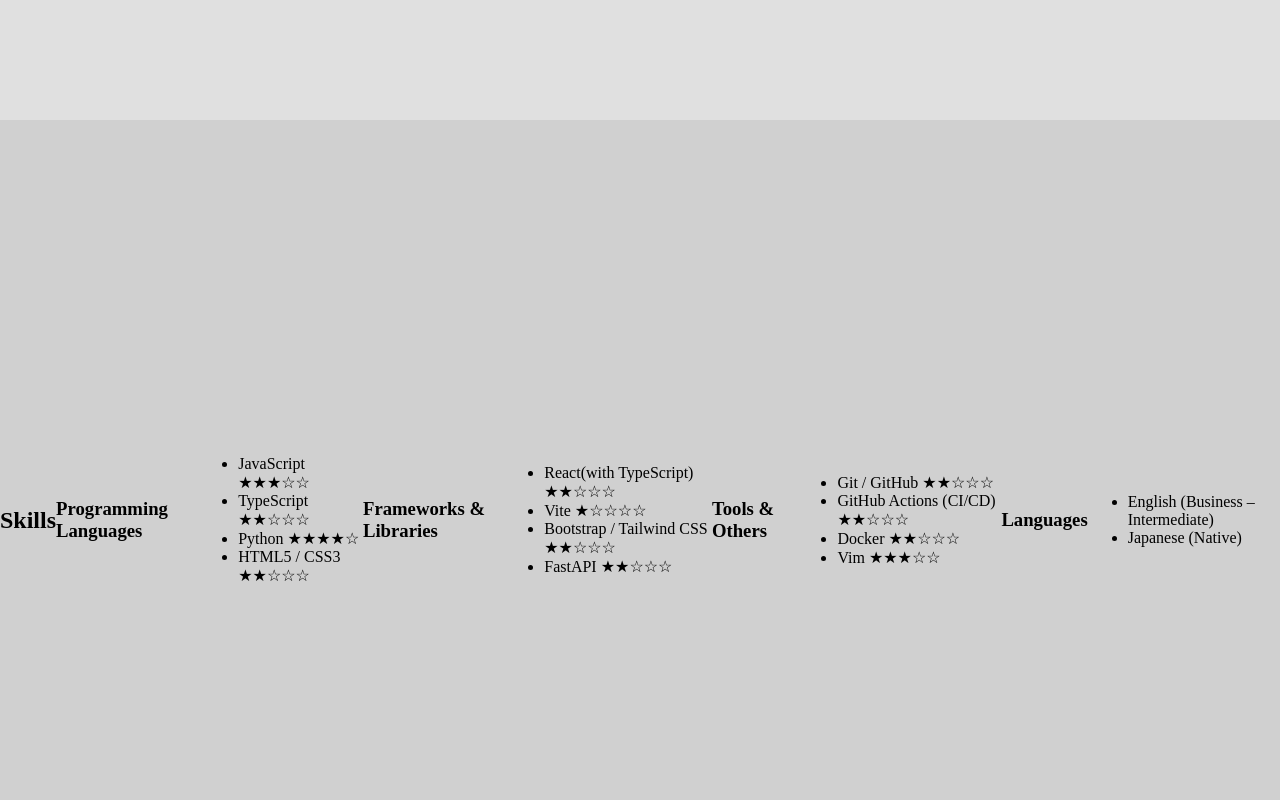
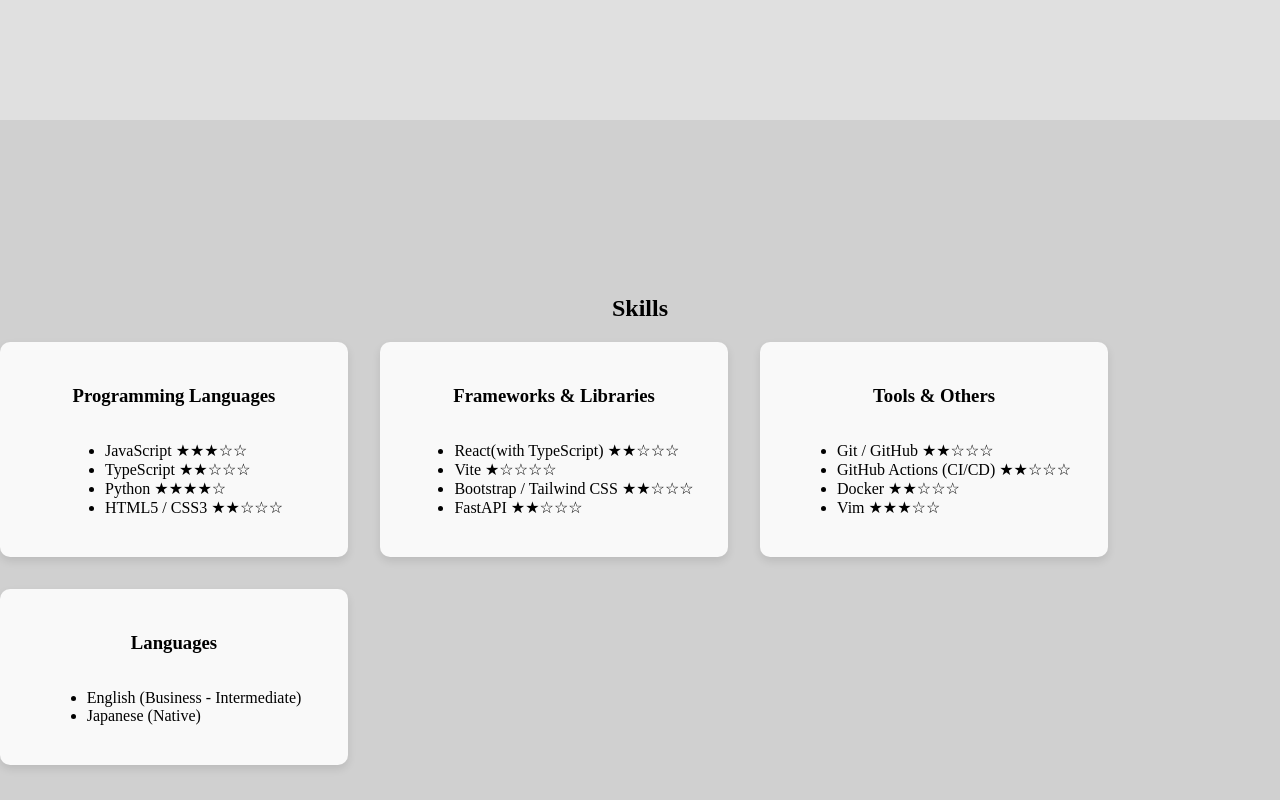
Before and after one commit to HARATetsuto/portfolio, a React (Vite) app: page / in a window 1280 px wide. Shown: the part 800-1600 px from the top of the page. Built offline with nearby package versions, Linux system fonts and the light colour scheme.

Commit message:
feat: style skills section with cards

```diff
--- a/src/components/Skills.tsx
+++ b/src/components/Skills.tsx
@@ -4,6 +4,10 @@ const Skills: React.FC = () => {
   return (
     <section id="skills">
       <h2>Skills</h2>
+
+      <div className="skill-container">
+
+        <div className="skill-card">
           <h3><strong>Programming Languages</strong></h3>
           <ul>
             <li>JavaScript ★★★☆☆</li>
@@ -11,7 +15,9 @@ const Skills: React.FC = () => {
             <li>Python ★★★★☆</li>
             <li>HTML5 / CSS3 ★★☆☆☆</li>
           </ul>
+        </div>
 
+        <div className="skill-card">
           <h3><strong>Frameworks & Libraries</strong></h3>
           <ul>
             <li>React(with TypeScript) ★★☆☆☆</li>
@@ -19,7 +25,10 @@ const Skills: React.FC = () => {
             <li>Bootstrap / Tailwind CSS ★★☆☆☆</li>
             <li>FastAPI ★★☆☆☆</li>
           </ul>
+        </div>
 
+
+        <div className="skill-card">
           <h3><strong>Tools & Others</strong></h3>
           <ul>
             <li>Git / GitHub ★★☆☆☆</li>
@@ -27,13 +36,17 @@ const Skills: React.FC = () => {
             <li>Docker ★★☆☆☆</li>
             <li>Vim ★★★☆☆</li>
           </ul>
+        </div>
 
-
+        <div className="skill-card">
           <h3><strong>Languages</strong></h3>
           <ul>
-        <li>English (Business – Intermediate)</li>
+            <li>English (Business - Intermediate)</li>
             <li>Japanese (Native)</li>
           </ul>
+        </div>
+
+      </div>
     </section>
   )
 }
--- a/src/styles/global.css
+++ b/src/styles/global.css
@@ -116,6 +116,29 @@ header nav ul {
   }
 }
 
+/* --- Skills part --- */
 #skills {
   background: #d0d0d0;
+  display: flex;
+  flex-direction: column;
+  align-items: center;
 }
+
+.skill-container {
+  display: flex;
+  flex-wrap: wrap;
+  align-items: center;
+  gap: 2.0rem;
+}
+
+.skill-card {
+  background: #f9f9f9;
+  border-radius: 10px;
+  padding: 1.5rem;
+  width: 300px;
+  box-shadow: 0 4px 8px rgba(0,0,0,0.1);
+
+  display: flex;
+  flex-direction: column;
+  align-items: center;
+}
```
Lines whose indentation alone changed are shown as unchanged.
